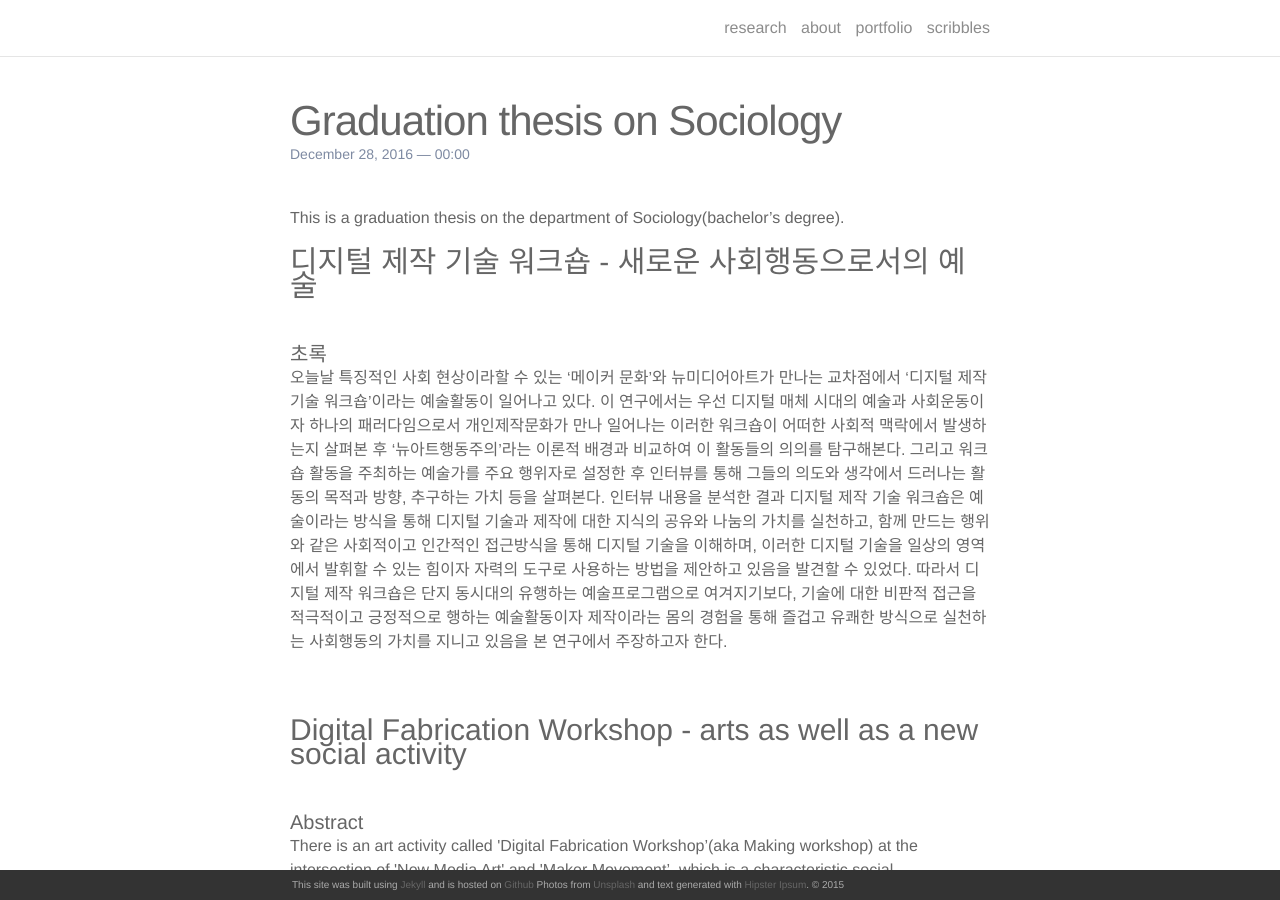
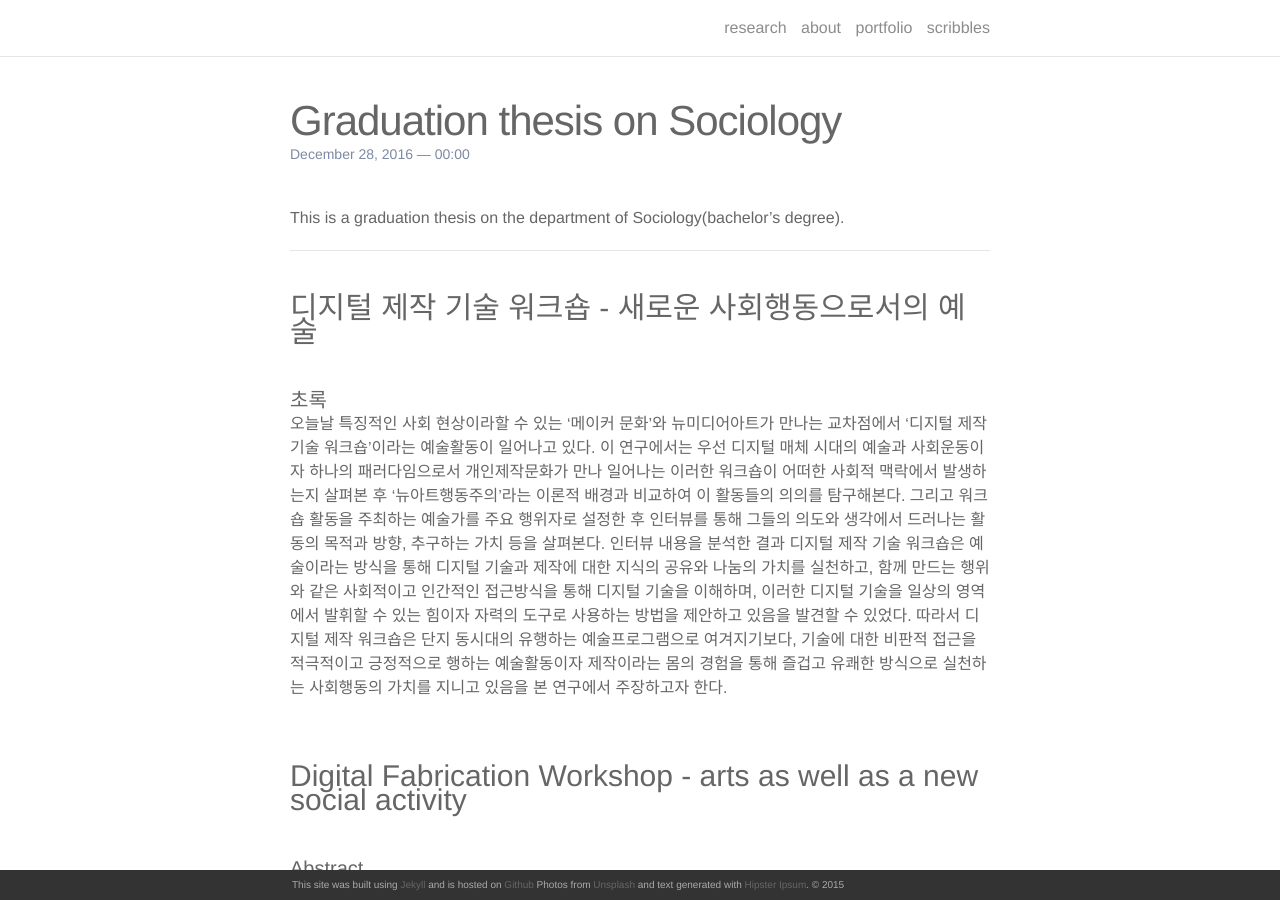
Before and after one commit to lucid2713/lucid2713.github.io, a Jekyll site: the page built from _posts/2016-12-28-thesisSociology.markdown, in a window 1280 px wide and 900 px high. Built offline with Jekyll 4.4.1, drawn with Linux system fonts in a browser that asks for light colours; nearby versions of some CDN libraries.

Commit message:
thesis edit10

```diff
--- a/_posts/2016-12-28-thesisSociology.markdown
+++ b/_posts/2016-12-28-thesisSociology.markdown
@@ -5,6 +5,9 @@ date:   2016-12-28 00:00:00
 description: Digital Fabrication Workshop - arts as well as a new social activity
 ---
 This is a graduation thesis on the department of Sociology(bachelor's degree).
+
+***
+<br/>
 
 <h3>디지털 제작 기술 워크숍 - 새로운 사회행동으로서의 예술</h3>
 <br/>
```
